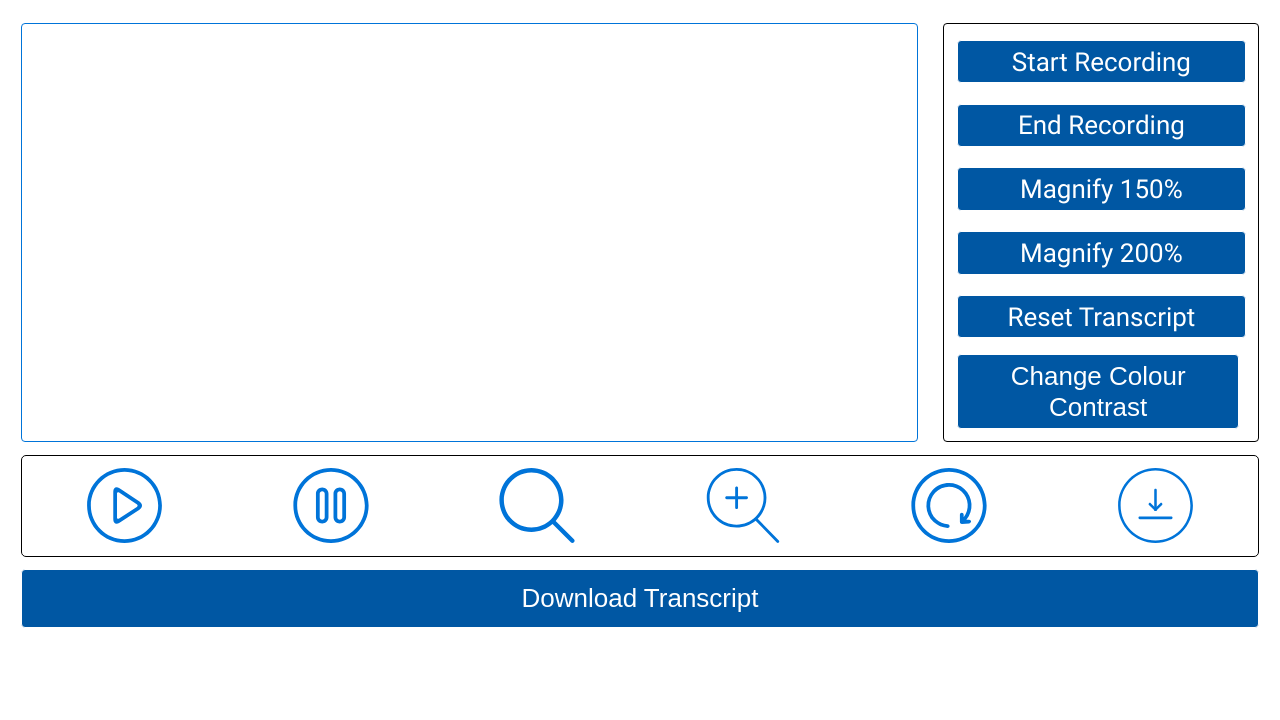
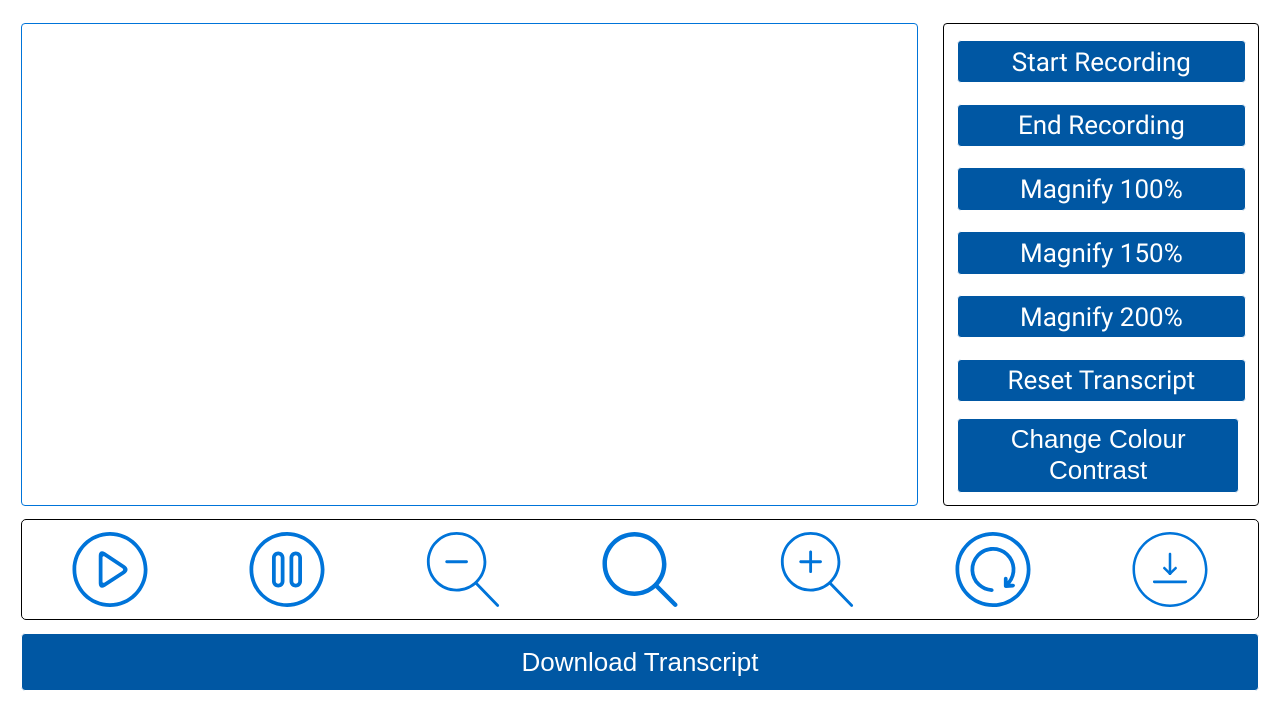
Before and after one commit to rglc12/speech-to-text-web-app, a website: page public/index.html in a window 1280 px wide. Shown: the part 80-800 px from the top of the page. Drawn offline with nearby package versions, Linux system fonts and the light colour scheme; no server answers.

Commit message:
added viewport / original scale magnify

```diff
--- a/public/index.html
+++ b/public/index.html
@@ -1,6 +1,7 @@
 <html lang="en">
     <head id="headEl">
         <meta charset="UTF-8">
+        <meta name="viewport" content="width=device-width, initial-scale=1.0">
         <title>Transcribe My Meeting</title>
         <link id="originalStyle" rel="stylesheet" type="text/css" href="css/style.css">
     </head>
@@ -22,6 +23,7 @@
             <div class="instructions">
                 <li><a id="start" class="mobileResize">Start Recording</a></li>
                 <li><a id="end" class="mobileResize">End Recording</a></li>
+                <li><a id="mag100" class="mobileResize">Magnify 100%</a></li>
                 <li><a id="mag150" class="mobileResize">Magnify 150%</a></li>
                 <li><a id="mag200" class="mobileResize">Magnify 200%</a></li>
                 <li><a id="reset" class="mobileResize">Reset Transcript</a></li>
@@ -39,6 +41,7 @@
         <div class="container2">
             <img id="startIcon" class="imageButtons" src="img/play-button.svg" alt="">
             <img id="endIcon" class="imageButtons" src="img/pause.svg" alt="">
+            <img id="mag100Icon" class="imageButtons" src="img/zoom-out.svg" alt="">
             <img id="mag150Icon" class="imageButtons" src="img/magnifying-glass.svg" alt="">
             <img id="mag200Icon" class="imageButtons" src="img/zoom-in.svg" alt="">
             <img id="resetIcon" class="imageButtons" src="img/replay.svg" alt="">
```
